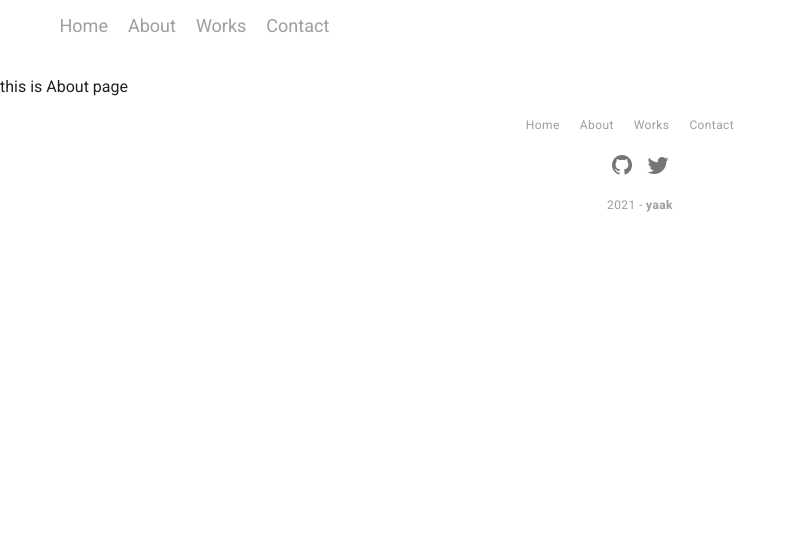
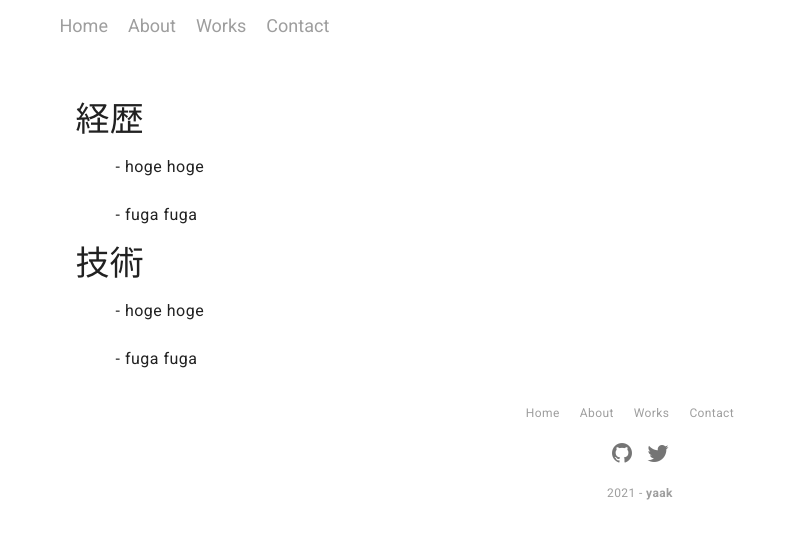
Before and after one commit to akiyoshiyamamoto/vue-portfolio, a Vue app: page /about in a window 1280 px wide. Shown: the top 538 px of the page, without its empty margins (0-796 px from the left). Built offline with nearby package versions, Linux system fonts and the light colour scheme.

Commit message:
Fix: #9 Aboutページ作成

```diff
--- a/src/components/pages/About.vue
+++ b/src/components/pages/About.vue
@@ -1,5 +1,14 @@
 <template>
-  <p>this is About page</p>
+  <v-container>
+    <v-list>
+      <v-list-item class="text-sm-h4">経歴</v-list-item>
+      <v-list-item class="text-sm-body-1 ml-10">- hoge hoge</v-list-item>
+      <v-list-item class="text-sm-body-1 ml-10">- fuga fuga</v-list-item>
+      <v-list-item class="text-sm-h4">技術</v-list-item>
+      <v-list-item class="text-sm-body-1 ml-10">- hoge hoge</v-list-item>
+      <v-list-item class="text-sm-body-1 ml-10">- fuga fuga</v-list-item>
+    </v-list>
+  </v-container>
 </template>
 
 <script>
```
